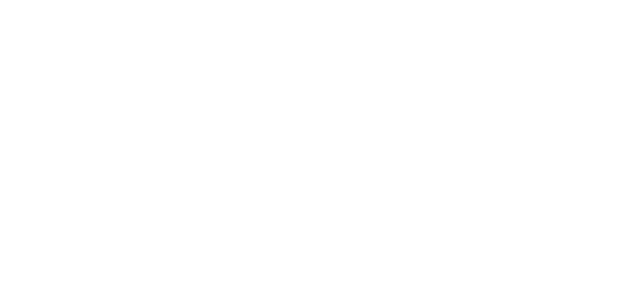
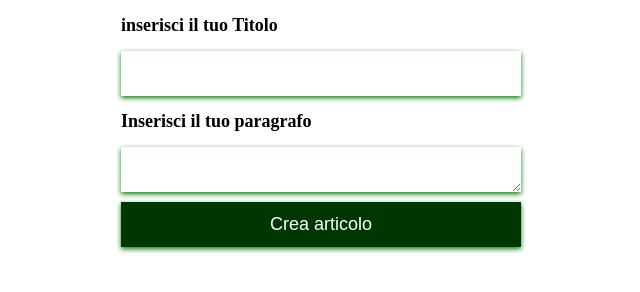
Before and after one commit to eupremio/terminato-esercizio-selfwork-DOM-2, a plain HTML site: page index.html in a window 1280 px wide. Shown: the whole page, without its empty margins (319-959 px from the left). Drawn offline with Linux system fonts and the light colour scheme.

Commit message:
aggiunge struttura e funzionalità per la creazione dell'articolo

```diff
--- a/index.html
+++ b/index.html
@@ -1,15 +1,26 @@
 <!DOCTYPE html>
 <html lang="en">
+
 <head>
     <meta charset="UTF-8">
     <meta name="viewport" content="width=device-width, initial-scale=1.0">
     <link rel="stylesheet" href="style.css">
-    <title>Document</title>
+    <title>Selfwork DOM 2</title>
 </head>
+
 <body>
+    <div class="container">
 
+        <h2 class="titleInput">inserisci il tuo Titolo</h2>
+        <input class="input" id="input" type="text">
 
+        <h2 class="paragraph">Inserisci il tuo paragrafo</h2>
+        <textarea class="input" id="textArea"></textarea>
+
+        <button class="button" id="button">Crea articolo</button>
+    </div>
 
     <script src="script.js"></script>
 </body>
+
 </html>
--- a/script.js
+++ b/script.js
@@ -0,0 +1,27 @@
+const input = document.getElementById("input");
+const textArea = document.getElementById("textArea");
+const button = document.getElementById("button");
+
+button.addEventListener("click", () => {
+
+    if (input.value === "" || textArea.value === "") {
+        alert("Titolo o paragrafo vuoti");
+        return;
+    }
+
+    const article = document.createElement("article");
+    article.classList.add("containerArticle")
+
+    const h1 = document.createElement("h1");
+    h1.textContent = input.value;
+
+    const p = document.createElement("p");
+    p.textContent = textArea.value;
+
+    article.append(h1, p);
+
+    document.body.append(article);
+
+    input.value = "";
+    textArea.value = "";
+});
--- a/style.css
+++ b/style.css
@@ -0,0 +1,34 @@
+.container {
+    width: 400px;
+    margin: 0 auto;
+    font-size: 18px;
+}
+
+.titleInput,
+.paragraph {
+    font-size: 18px;
+}
+
+.input,
+.button {
+    width: 100%;
+    height: 45px;
+    box-sizing: border-box;
+    font-size: 18px;
+    box-shadow: 0 2px 5px green;
+    border: none;
+    outline: none;
+}
+
+.button {
+    margin-top: 5px;
+    cursor: pointer;
+    background-color: #003700;
+    color: white;
+}
+
+.article {
+    width: 100%;
+    box-sizing: border-box;
+    font-size: 18px;
+}
```
